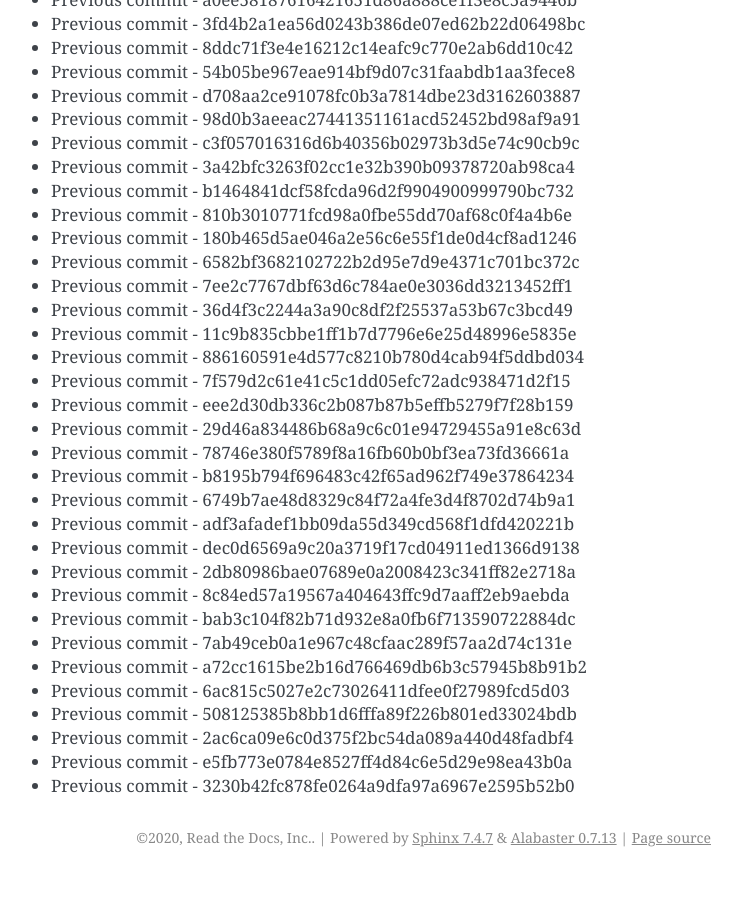
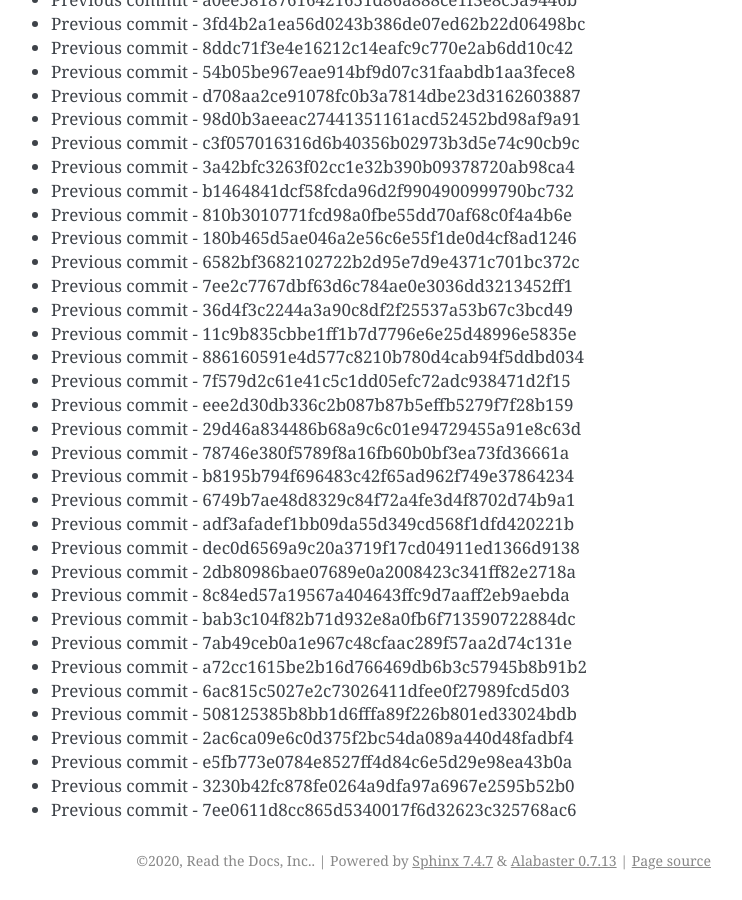
Before and after one commit to readthedocs/rtd-git-stresstest, a Sphinx documentation site: the page built from docs/updates.rst, in a window 1280 px wide and 900 px high, scrolled down 91345 px. Shown: the whole window, without its empty margins (399-1141 px from the left). Built offline with Sphinx 7.4.7, drawn with Linux system fonts in a browser that asks for light colours; before the commit the page ends 92222 px from its top, so only the background shows below that.

Commit message:
Generating commit from previous: 7ee0611d8cc865d5340017f6d32623c325768ac6

```diff
--- a/docs/updates.rst
+++ b/docs/updates.rst
@@ -3870,3 +3870,4 @@ It can be tested for any performance characteristics.
 * Previous commit - 2ac6ca09e6c0d375f2bc54da089a440d48fadbf4
 * Previous commit - e5fb773e0784e8527ff4d84c6e5d29e98ea43b0a
 * Previous commit - 3230b42fc878fe0264a9dfa97a6967e2595b52b0
+* Previous commit - 7ee0611d8cc865d5340017f6d32623c325768ac6
```
